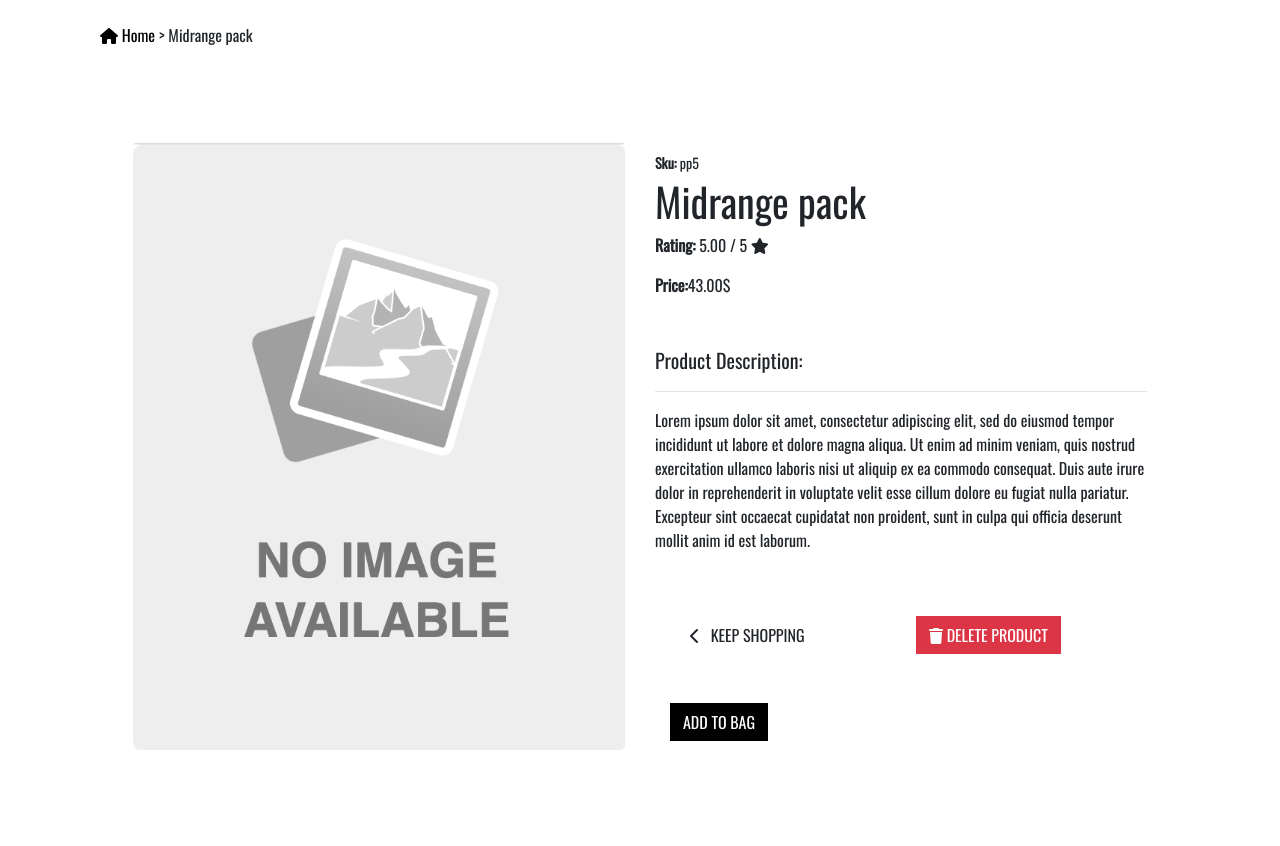
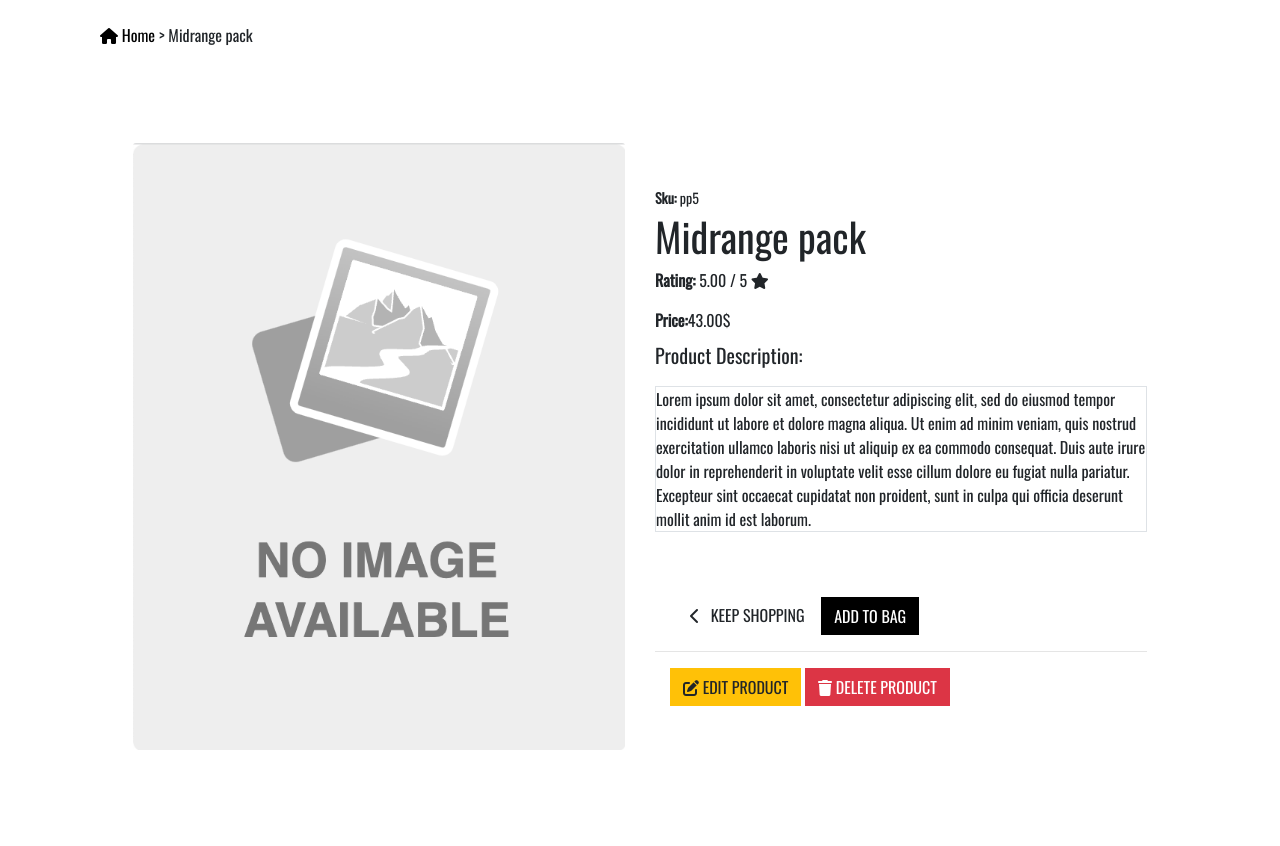
Before and after one commit to FilipWirsen/pp5-ci, a Django app: page /products/6/ in a window 1280 px wide. Shown: the part 161-1007 px from the top of the page. Run offline with Django 3.2, Linux system fonts and the light colour scheme; a user stored in the database is signed in; data comes from the database, SQL or seed files in the repository; both versions use the stored data as it was after the commit; some libraries are stand-ins or nearby versions.

Commit message:
Added edit_product view, url and start on template

```diff
--- a/disc_golf/settings.py
+++ b/disc_golf/settings.py
@@ -44,7 +44,12 @@ INSTALLED_APPS = [
     'allauth.socialaccount',
     'home',
     'products',
+    # Other
+    'crispy_forms',
 ]
+
+
+CRISPY_TEMPLATE_PACK = 'bootstrap4'
 
 MIDDLEWARE = [
     'django.middleware.security.SecurityMiddleware',
--- a/products/templates/products/product_detail.html
+++ b/products/templates/products/product_detail.html
@@ -16,22 +16,26 @@
         <div class="container px-4 px-lg-5 my-5">
             <div class="row gx-4 gx-lg-5 align-items-center">
                 {% if product.image %}
-                <div class="col-md-6"><img class="card-img-top mb-5 mb-md-0" src="{{ product.image.url }}" alt="{{ product.name }}"/></div>
+                <div class="col-md-6"><img class="card-img-top mb-5 mb-md-0" src="{{ product.image.url }}"
+                        alt="{{ product.name }}" /></div>
                 {% else %}
-                <div class="col-md-6"><img class="card-img-top mb-5 mb-md-0" src="{{ MEDIA_URL }}noimageplaceholder.png" alt="{{ product.name }}"/></div>
+                <div class="col-md-6"><img class="card-img-top mb-5 mb-md-0" src="{{ MEDIA_URL }}noimageplaceholder.png"
+                        alt="{{ product.name }}" /></div>
                 {% endif %}
                 <div class="col-md-6 product-details-box">
                     <div class="small mb-1"><strong>Sku:</strong> {{ product.sku }}</div>
                     <h1 class="display-5 fw-bolder">{{ product.name }}</h1>
-                    <div class="fs-5 mb-5">
-                        <p><strong>Rating:</strong> {{product.rating}} / 5  <i class="fas fa-star"></i></p>
+                    <div class="fs-5 mb-2">
+                        <p><strong>Rating:</strong> {{product.rating}} / 5 <i class="fas fa-star"></i></p>
                         {% if product.discount_percentage %}
-                        <span class="text-decoration-line-through text-danger"><strong class="text-black">Discounted Price:</strong> {{ product.get_discounted_price|floatformat:2 }}$</span>
+                        <span class="text-decoration-line-through text-danger"><strong class="text-black">Discounted
+                                Price:</strong> {{ product.get_discounted_price|floatformat:2 }}$</span>
                         {% else %}
                         <span class="text-decoration-line-through"><strong>Price:</strong>{{product.price}}$</span>
                         {% endif %}
                     </div>
-                    <p class="lead"><strong>Product Description:</strong> <hr> {{product.description}}</p>
+                    <p class="lead"><strong>Product Description:</strong></p>
+                    <p class="border">{{product.description}}</p>
                     <div class="d-flex">
 
                         <div class="col{% if s %}-12 mt-2{% endif %}">
@@ -43,15 +47,20 @@
                             </a>
                             <input type="submit" class="btn btn-black rounded-0 text-uppercase mt-5" value="Add to Bag">
                         </div>
-                        {% if user.is_superuser %}
-                            <div class="col{% if s %}-12 mt-2{% endif %}">
-                                <a href="{% url 'delete_product' product.id %}" class="btn btn-danger rounded-0 mt-5">
-                                        <i class="fas fa-trash"></i>
-                                    <span class="text-uppercase">Delete Product</span>
-                                </a>
-                            </div>
-                        {% endif %}
                     </div>
+                    {% if user.is_superuser %}
+                    <hr>
+                    <div class="col-md-12">
+                        <a href="{% url 'edit_product' product.id %}" class="btn btn-warning rounded-0 ">
+                            <i class="fas fa-edit"></i>
+                            <span class="text-uppercase">Edit Product</span>
+                        </a>
+                        <a href="{% url 'delete_product' product.id %}" class="btn btn-danger rounded-0">
+                            <i class="fas fa-trash"></i>
+                            <span class="text-uppercase">Delete Product</span>
+                        </a>
+                    </div>
+                    {% endif %}
                 </div>
             </div>
         </div>
--- a/products/urls.py
+++ b/products/urls.py
@@ -4,5 +4,7 @@ from . import views
 urlpatterns = [
    path('', views.all_products, name='products'),
    path('<int:product_id>/', views.product_detail, name='product_detail'),
-   path('delete/<int:product_id>/', views.delete_product, name='delete_product')
+   path('delete/<int:product_id>/', views.delete_product, name='delete_product'),
+   path('edit/<int:product_id>/', views.edit_product, name='edit_product'),
+
 ]
--- a/products/views.py
+++ b/products/views.py
@@ -5,6 +5,7 @@ from django.db.models.functions import Lower
 from django.db.models import Q
 
 from .models import Product, Category
+from .forms import EditProductForm
 
 # Create your views here.
 
@@ -69,6 +70,30 @@ def product_detail(request, product_id):
     return render(request, 'products/product_detail.html', context)
 
 
+def edit_product(request, product_id):
+    """ Form to edit products """
+    if not request.user.is_superuser:
+        messages.error(request, 'Only admins can do that...')
+        return redirect(reverse('home'))
+    product = get_object_or_404(Product, pk=product_id)
+    if request.method == 'POST':
+        form = EditProductForm(request.POST, instance=product)
+        if form.is_valid():
+            form.save()
+            messages.success(request, f'Successfully updated {product.name}.')
+            return redirect(reverse('product_detail', args=[product.id]))
+        else:
+            messages.error(request, 'Failed to update product. Please ensure the form is valid.')
+    else:
+        form = EditProductForm(instance=product)
+
+    context = {
+        'form': form,
+        'product': product
+    }
+    return render(request, 'products/edit_product.html', context)
+
+
 def delete_product(request, product_id):
     """ Deletes product from the store """
     if not request.user.is_superuser:
--- a/requirements.txt
+++ b/requirements.txt
@@ -1,8 +1,9 @@
 asgiref==3.5.2
 Django==3.2
-django-allauth==0.41.0
+django-allauth==0.51.0
 oauthlib==3.2.0
 Pillow==9.2.0
+PyJWT==2.4.0
 python3-openid==3.2.0
 pytz==2022.1
 requests-oauthlib==1.3.1
--- a/static/css/base.css
+++ b/static/css/base.css
@@ -79,7 +79,9 @@ body, html {
 .bg-black {
     background: #000 !important;
 }
-
+.edit-form {
+    margin-top: 170px;
+}
 
 /* -------------------------------- Media Queries */
 
@@ -104,6 +106,10 @@ body, html {
     .image-text {
         margin-top: 30% !important;
     }
+
+    .edit-form {
+        margin-top: 220px;
+    }
 }
 @media (max-width: 768px) {
 
--- a/templates/base.html
+++ b/templates/base.html
@@ -115,6 +115,7 @@
     {% for message in messages %}
         {% with message.level as level %}
             {% if level == 40 %}
+                {% include 'includes/toasts/toast_error.html' %}
             {% elif level == 30 %}
             {% elif level == 25 %}
                 {% include 'includes/toasts/toast_success.html' %}
```
Also changed, not shown: products/forms.py (added, +15 -0 lines), products/templates/products/edit_product.html (added, +23 -0 lines), templates/includes/toasts/toast_error.html (added, +13 -0 lines), db.sqlite3.
